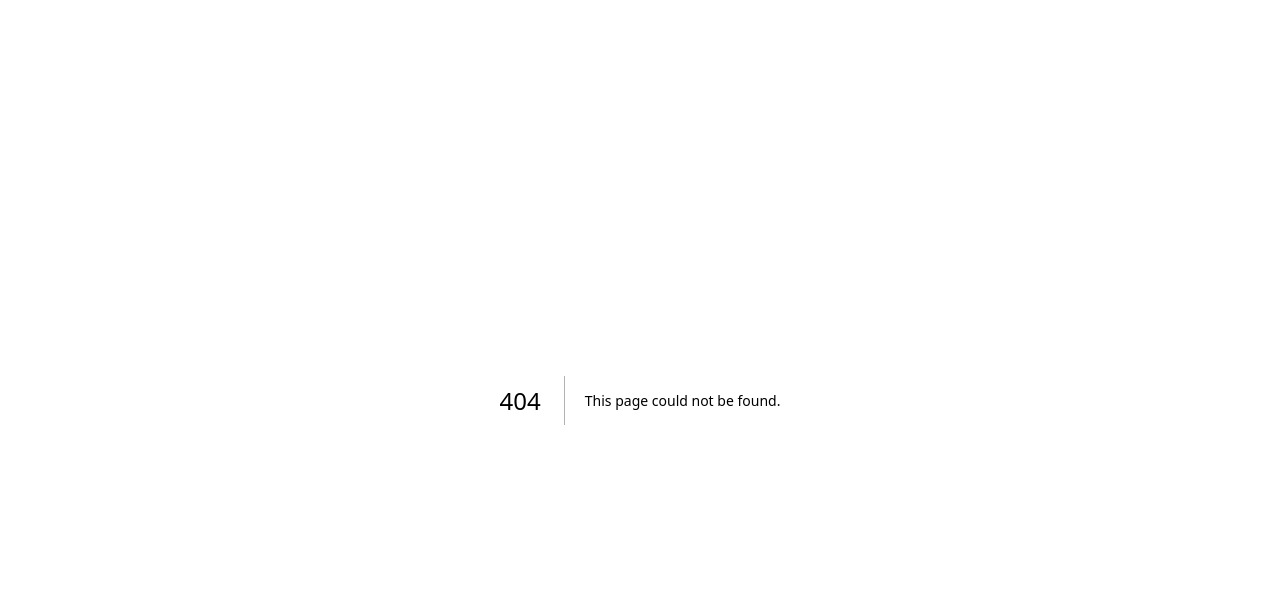
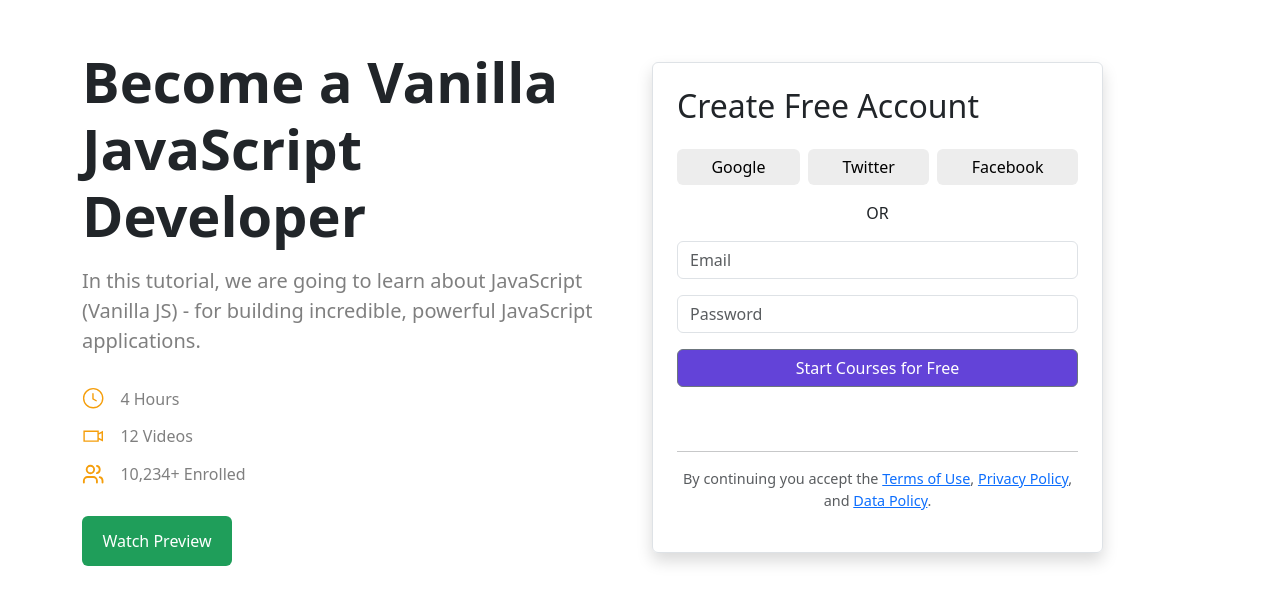
Before and after one commit to Salohiddin0/geeks-react-homework, a Next.js app: page /About in a window 1280 px wide. Before the commit this address had no page. Shown: the top 604 px of the page. Built offline with nearby package versions, Linux system fonts and the light colour scheme.

Commit message:
about page qushilmoqda

```diff
--- a/package.json
+++ b/package.json
@@ -9,6 +9,7 @@
     "next": "^15.1.4",
     "react": "^19.0.0",
     "react-dom": "^19.0.0",
+    "react-icons": "^5.4.0",
     "react-scripts": "5.0.1",
     "reactstrap": "^9.2.3"
   },
--- a/src/App.jsx
+++ b/src/App.jsx
@@ -1,9 +1,11 @@
 import React from 'react'
 import Nav from './pages/Nav'
+import About from './pages/About'
 const App = () => {
   return (
     <div>
       <Nav />
+      <About />
     </div>
   )
 }
--- /dev/null
+++ b/src/pages/About.jsx
@@ -0,0 +1,146 @@
+import React from 'react'
+import { Col, Container, Row, Button, Form, FormGroup, Input } from 'reactstrap'
+import { GoClock } from 'react-icons/go'
+import { LiaVideoSolid } from 'react-icons/lia'
+import { LuUsers } from 'react-icons/lu'
+import 'bootstrap/dist/css/bootstrap.min.css'
+
+const About = () => {
+  return (
+    <Container className='my-5'>
+      <Row className='align-items-center'>
+        <Col md={6}>
+          <h1
+            style={{ fontSize: '3.5rem', fontWeight: '700' }}
+            className='mb-3'
+          >
+            Become a Vanilla <br /> JavaScript Developer
+          </h1>
+          <p
+            className='text-black-50 mb-4'
+            style={{ fontSize: '1.25rem', fontWeight: '500' }}
+          >
+            In this tutorial, we are going to learn about JavaScript (Vanilla
+            JS) - for building incredible, powerful JavaScript applications.
+          </p>
+          <div className='mb-1'>
+            <span
+              className='me-3'
+              style={{ color: '#F59E0B', fontSize: '1.4rem' }}
+            >
+              <GoClock />
+            </span>
+            <span className='text-black-50'>4 Hours</span>
+          </div>
+          <div className='mb-1'>
+            <span
+              className='me-3'
+              style={{ color: '#F59E0B', fontSize: '1.4rem' }}
+            >
+              <LiaVideoSolid />
+            </span>
+            <span className='text-black-50'>12 Videos</span>
+          </div>
+          <div className='mb-1'>
+            <span
+              className='me-3'
+              style={{ color: '#F59E0B', fontSize: '1.4rem' }}
+            >
+              <LuUsers />
+            </span>
+            <span className='text-black-50'>10,234+ Enrolled</span>
+          </div>
+          <br />
+          <Button
+            style={{
+              backgroundColor: '#1f9e5a',
+              border: 'none',
+              height: '50px',
+              width: '150px'
+            }}
+          >
+            Watch Preview
+          </Button>
+        </Col>
+
+        <Col md={5}>
+          <div className='p-4 border rounded shadow'>
+            <h2 className='mb-4'>Create Free Account</h2>
+            <div className='d-flex justify-content-between mb-3'>
+              <Button
+                style={{
+                  backgroundColor: '#ededed',
+                  border: 'none',
+                  color: 'black',
+                  fontFamily: 'inherit'
+                }}
+                className='flex-fill me-2'
+              >
+                Google
+              </Button>
+              <Button
+                style={{
+                  backgroundColor: '#ededed',
+                  border: 'none',
+                  color: 'black',
+                  fontFamily: 'inherit'
+                }}
+                className='flex-fill me-2'
+              >
+                Twitter
+              </Button>
+              <Button
+                style={{
+                  backgroundColor: '#ededed',
+                  border: 'none',
+                  color: 'black',
+                  fontFamily: 'inherit'
+                }}
+                className='flex-fill'
+              >
+                Facebook
+              </Button>
+            </div>
+            <p className='text-center'>OR</p>
+            <Form>
+              <FormGroup controlId='formEmail' className='mb-3'>
+                <Input type='email' placeholder='Email' />
+              </FormGroup>
+              <FormGroup controlId='formPassword' className='mb-3'>
+                <Input type='password' placeholder='Password' />
+              </FormGroup>
+              <Button
+                type='submit'
+                style={{ backgroundColor: '#6343D8' }}
+                className='w-100 mb-5'
+              >
+                Start Courses for Free
+              </Button>
+              <hr />
+            </Form>
+            <p
+              className='mt-3 text-center text-muted'
+              style={{ fontSize: '0.9rem' }}
+            >
+              By continuing you accept the{' '}
+              <a href='#terms' className='text-primary'>
+                Terms of Use
+              </a>
+              ,{' '}
+              <a href='#privacy' className='text-primary'>
+                Privacy Policy
+              </a>
+              , and{' '}
+              <a href='#data' className='text-primary'>
+                Data Policy
+              </a>
+              .
+            </p>
+          </div>
+        </Col>
+      </Row>
+    </Container>
+  )
+}
+
+export default About
```
Also changed, not shown: src/pages/Nav.jsx (+58 -6 lines), 1 other file (tests, documents, lock files or other folders).
